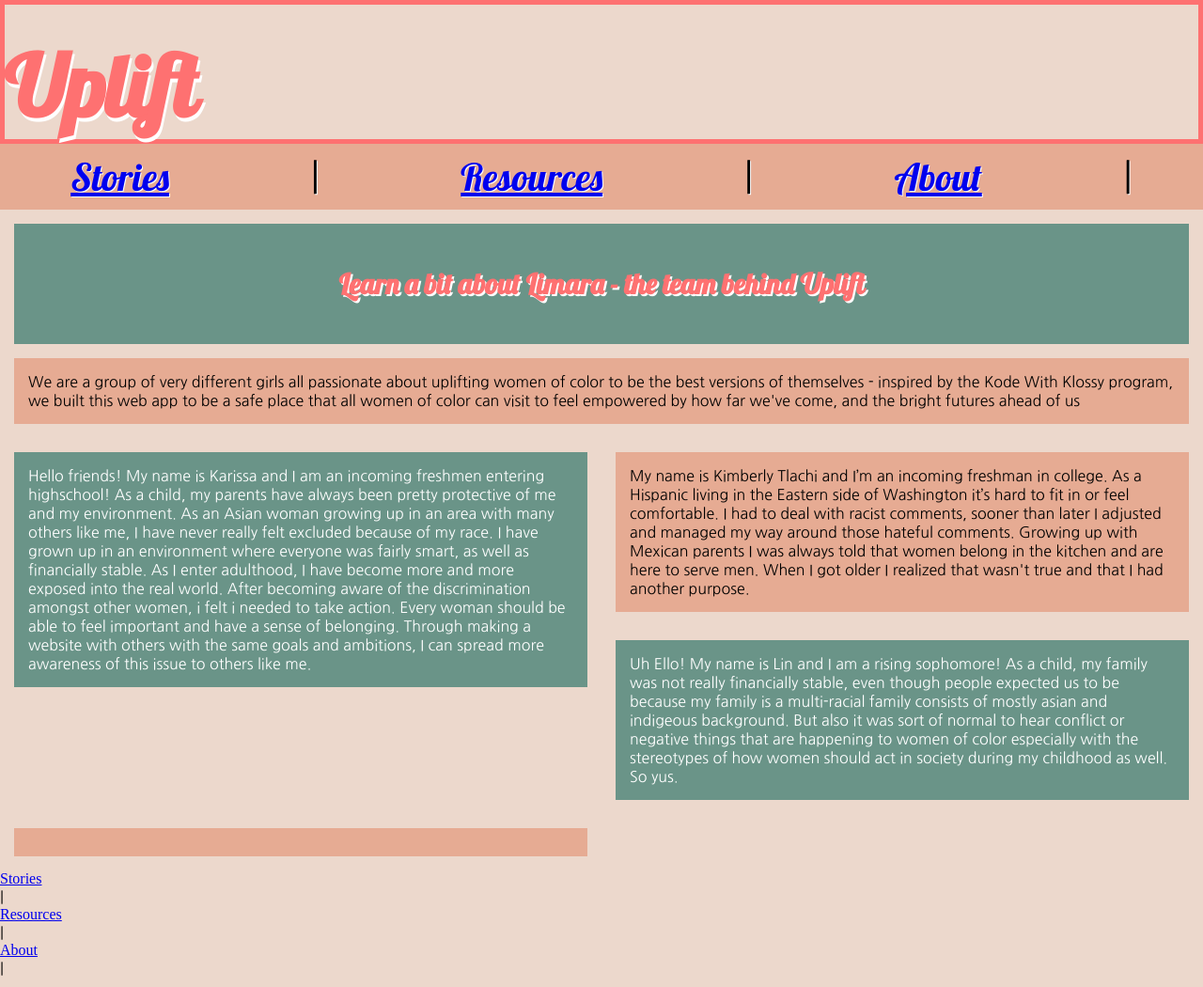
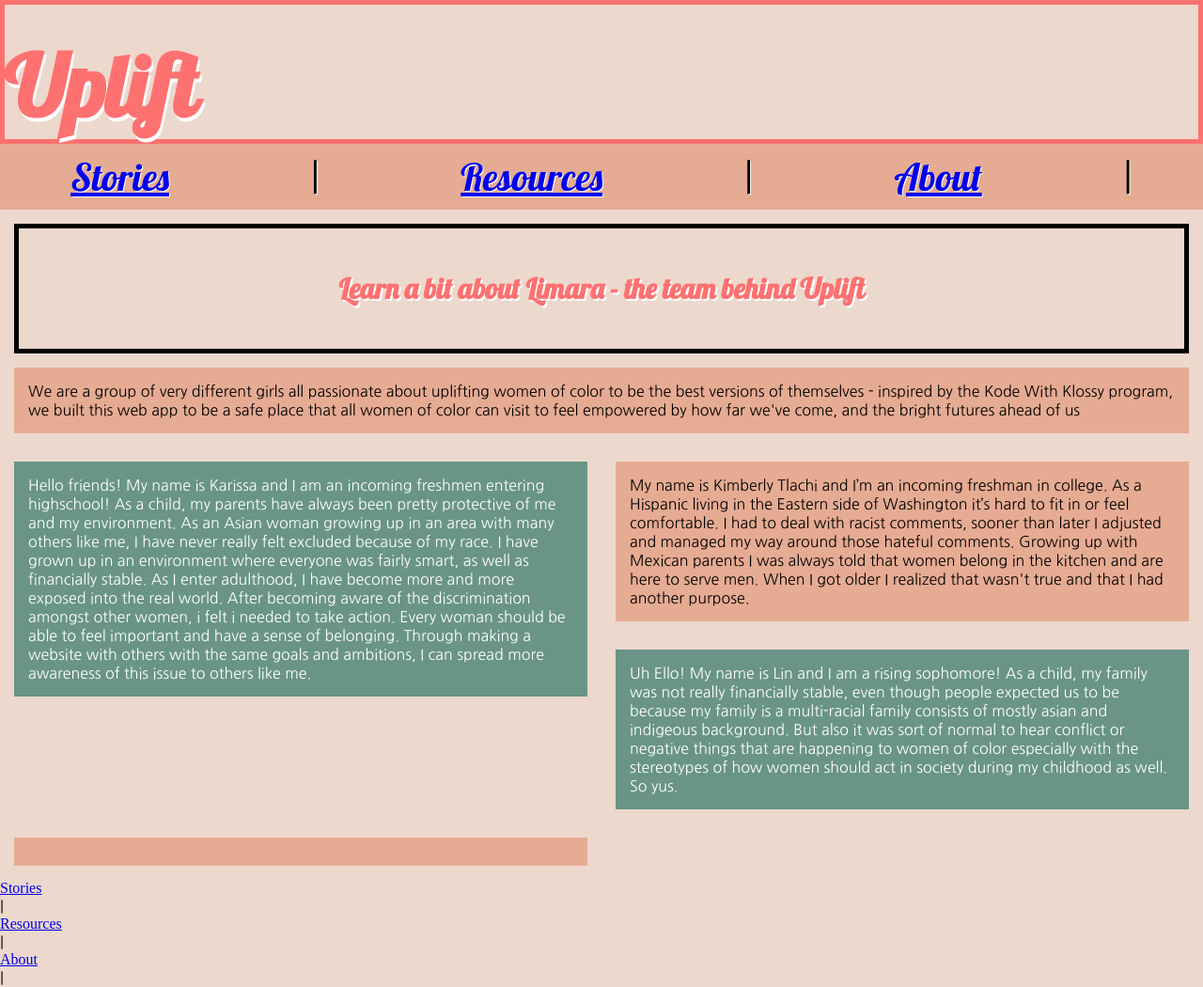
Before and after one commit to linishere/uplift, a plain HTML site: page about.html in a window 1280 px wide. Shown: the whole page at 94% size. Drawn offline with nearby package versions, Linux system fonts and the light colour scheme.

Commit message:
border bois

```diff
--- a/three.css
+++ b/three.css
@@ -40,16 +40,13 @@
 }
 
 .headbro {
-  background-color: #6A9488;
   padding: 15px;
   margin: 15px;
   display: flex;
   justify-content: center;
   align-items: center;
-  color: white;
-  text-shadow: 1px 3px #FE7171;
-  font-family: 'Lobster', sans-serif;
-  font-size; 30px;
+  border: 5px solid;
+  border-color: black;
 }
 
 .basicabout {
--- a/two.css
+++ b/two.css
@@ -12,7 +12,8 @@
   text-align: center;
   font-family: "Nanum Gothic";
   padding: 15px;
-  background-color: #6a9488;
+  border: 5px solid;
+  border-color: black;
   margin: 15px;
 }
 
```
